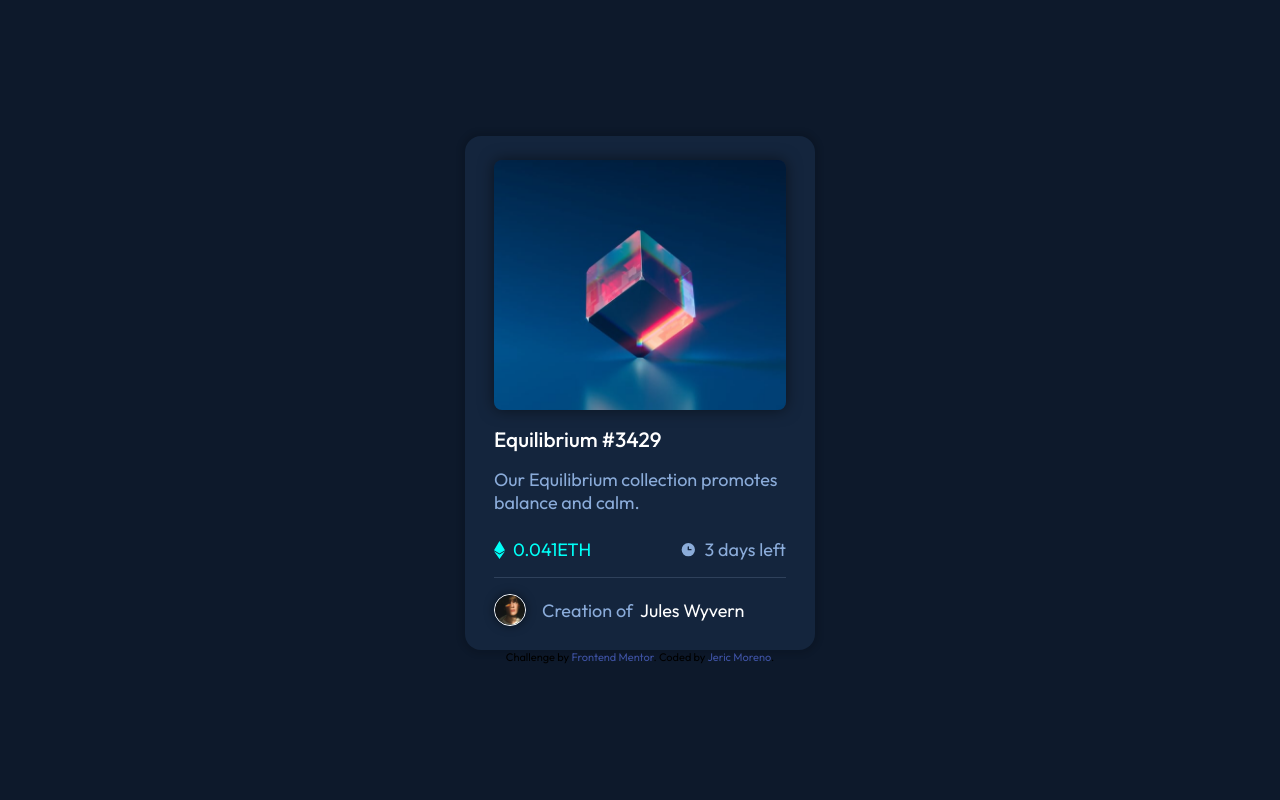
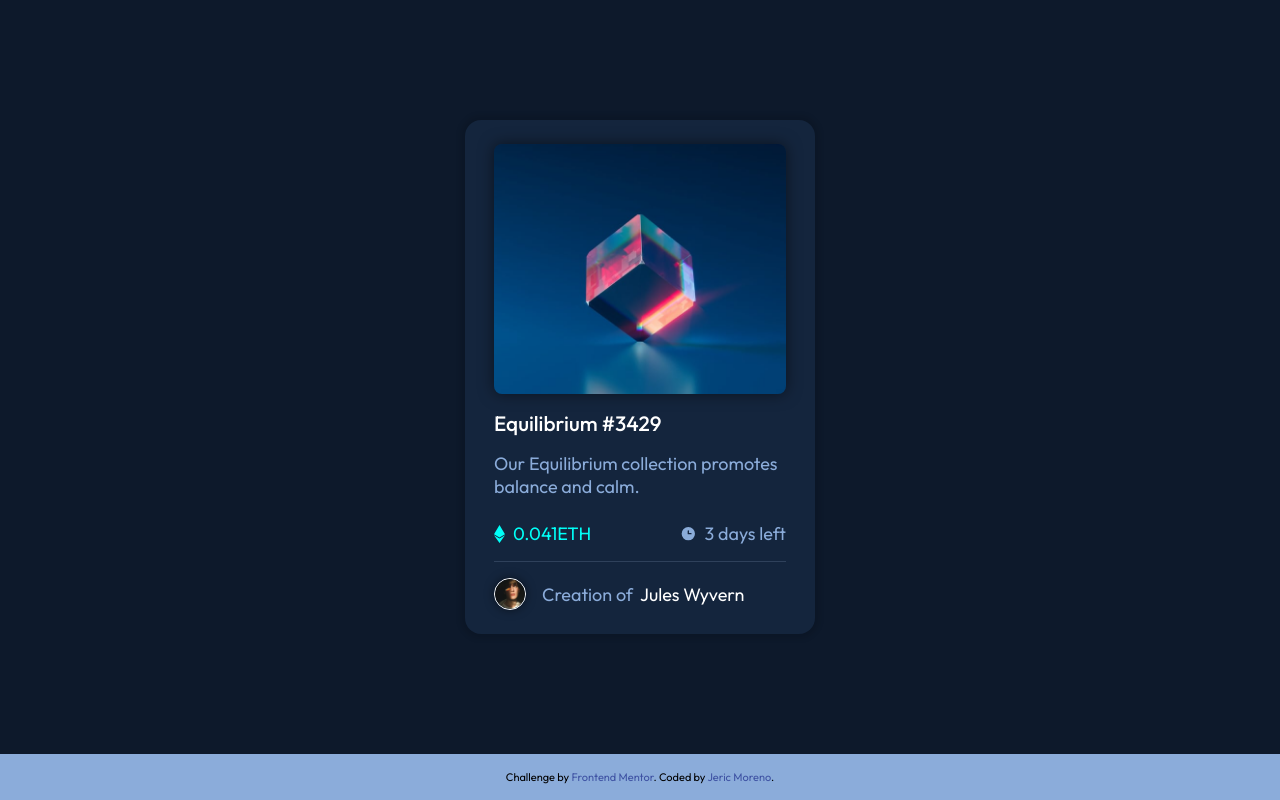
Before and after one commit to cirejm07/NFT-preview-card-component, a plain HTML site: page index.html in a window 1280 px wide. Drawn offline with Linux system fonts and the light colour scheme.

Commit message:
includes revision of code for better user experience

```diff
--- a/index.html
+++ b/index.html
@@ -26,44 +26,71 @@
     </style>
   </head>
   <body>
-    <div class="card">
-      <div class="sub-container">
-        <a href="">
+    <main class="card">
+      <section class="sub-container">
+        <!-- card-image -->
+        <a href="#" aria-label="Linked to Equilibrium Collection">
           <div class="img-container"></div>
         </a>
-        <a class="title" href="#">Equilibrium #3429</a>
+
+        <!-- title -->
+        <h1 class="title" aria-label="Linked to Equilibrium Collection">
+          Equilibrium #3429
+        </h1>
+
+        <!-- description -->
         <p class="description">
           Our Equilibrium collection promotes balance and calm.
         </p>
-        <div class="card-price">
-          <span class="eth-price-detail">
-            <img src="./images/icon-ethereum.svg" alt="ethereum-logo" />
-            <span>0.041ETH</span>
-          </span>
-          <span class="badge">
-            <img src="./images/icon-clock.svg" alt="" />
-            <span class="badge-text">3 days left</span>
-          </span>
-        </div>
-        <hr />
-        <div class="footer">
+
+        <!-- price and timeline -->
+        <ul class="card-price">
+          <li class="card-lists">
+            <img
+              class="badge"
+              src="./images/icon-ethereum.svg"
+              alt=""
+              aria-hidden="true"
+            />
+            <p>0.041ETH</p>
+          </li>
+          <li class="card-lists">
+            <img
+              class="badge"
+              src="./images/icon-clock.svg"
+              alt=""
+              aria-hidden="true"
+            />
+            <p>3 days left</p>
+          </li>
+        </ul>
+
+        <div class="avatar">
           <img
             class="user-img"
             src="./images/image-avatar.png"
-            alt="image-avatar"
+            alt="Jules Wyvern"
           />
-          Creation of <a href="#" class="user-name">&nbsp; Jules Wyvern</a>
+          Creation of
+          <a href="#" class="user-name">&nbsp; Jules Wyvern</a>
         </div>
-      </div>
-    </div>
-    <div class="attribution">
+      </section>
+    </main>
+
+    <footer class="attribution">
       Challenge by
-      <a href="https://www.frontendmentor.io?ref=challenge" target="_blank"
+      <a
+        rel="noopener noreferrer"
+        href="https://www.frontendmentor.io?ref=challenge"
+        target="_blank"
         >Frontend Mentor</a
       >. Coded by
-      <a href="https://cirejm07.github.io/portfolio/" target="_blank"
+      <a
+        rel="noopener noreferrer"
+        href="https://cirejm07.github.io/portfolio/"
+        target="_blank"
         >Jeric Moreno</a
       >.
-    </div>
+    </footer>
   </body>
 </html>
--- a/styles.css
+++ b/styles.css
@@ -35,11 +35,12 @@ a{
     color: var(--white);
 }
 
-a:active {
+a:hover {
     color: var(--cyan);
 }
 
 .card {
+    margin-top: auto;
     width: 50%;
     max-width: 350px;
     min-width: 19.5rem;
@@ -73,7 +74,7 @@ a:active {
     overflow: hidden;
 }
 
-.img-container:active::after {
+.img-container:hover::after {
     content: '';
     position: absolute;
     left: 0;
@@ -85,7 +86,7 @@ a:active {
 }
 
 
-.img-container:active::before {
+.img-container:hover::before {
     content: url('./images/icon-view.svg');
     position: absolute;
     left: 0;
@@ -101,7 +102,12 @@ a:active {
     font-weight: 500;
     font-size: 1.3rem;
     display: block;
+    cursor: pointer;
 }
+
+    .title:hover {
+        color: var(--cyan);
+    }
 
 .description {
     margin-bottom: 1.5rem;
@@ -111,46 +117,36 @@ a:active {
 .card-price {
     display: flex;
     justify-content: space-between;
+    list-style: none;
 }
 
-.eth-price-detail {
+.card-lists {
     display: flex;
-    justify-content: center;
+    justify-content: cen;
     align-items: center;
+    color: var(--soft-blue);
 }
 
-    .eth-price-detail span {
+    .card-lists p {
         margin-left: 0.5rem;
+    }
+
+    .card-lists:first-of-type p {
         color: var(--cyan);
     }
 
-.badge {
-    color: var(--soft-blue);
-    display: flex;
-    justify-content: center;
-    align-items: center;
-}
 
-    .badge span {
-        margin-left: 0.5rem;
-    }
-
-hr {
-    width: 100%;
-    margin: 1rem auto;
-    height: 1px;
-    background-color: var(--line);
-    border: none;
-}
-
-.footer {
+.avatar {
+    border-top: 1px solid var(--line);
+    margin-top: 1rem;
+    padding-top: 1rem;
     display: flex;
     justify-content: start;
     align-items: center;
     color: var(--soft-blue);
 }
 
-    .footer .user-img {
+    .avatar .user-img {
         width: 2rem;
         border: 1px solid var(--white);
         border-radius: 50%;
@@ -158,6 +154,13 @@ hr {
         margin-right: 1rem;
     }
 
-    .footer span {
+    .avatar span {
         color: var(--white);
     }
+
+footer{
+    margin-top: auto;
+    background-color: var(--soft-blue);
+    width: 100%;
+    padding: 1rem;
+}
```
